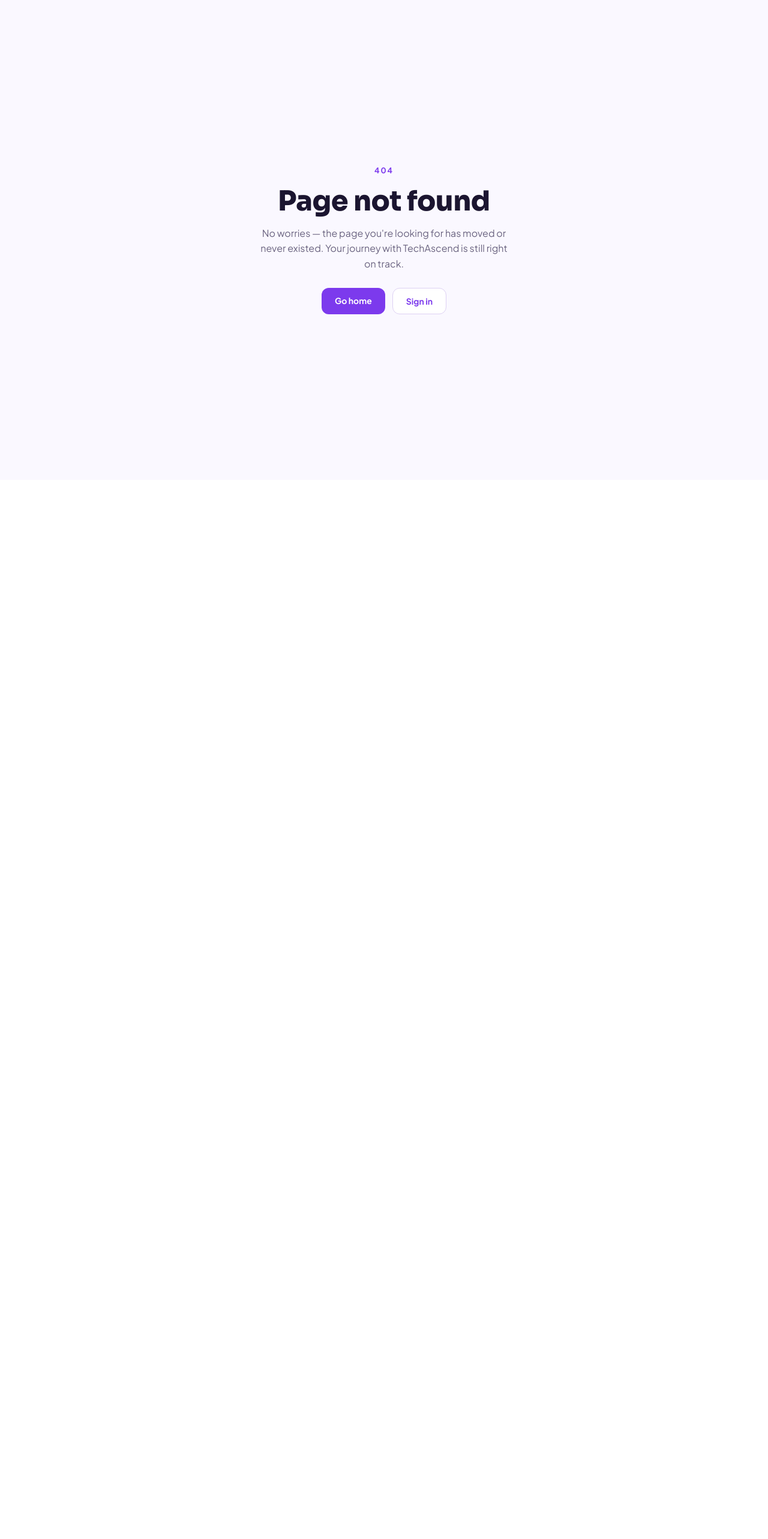
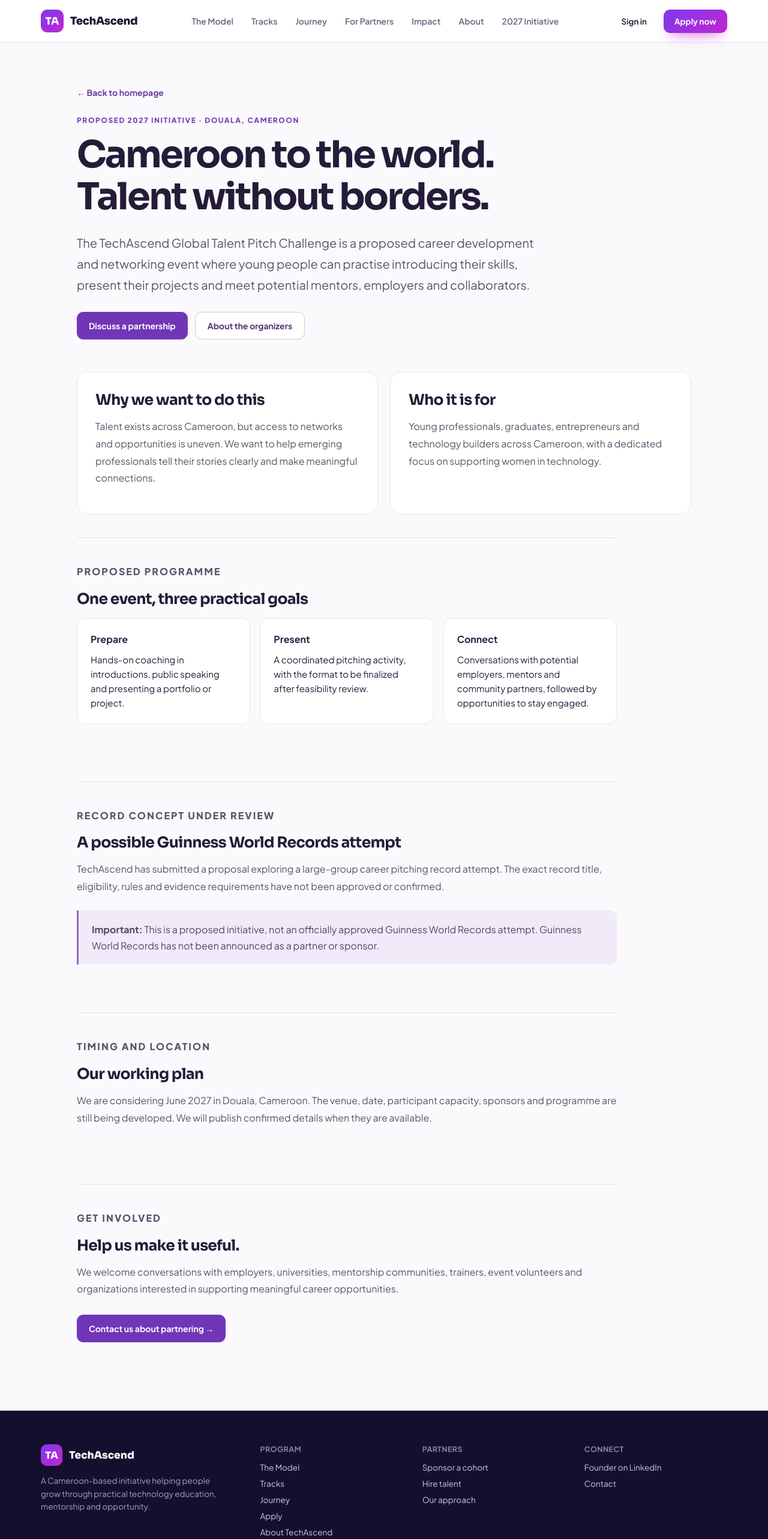
Before and after one commit to techascend-cohort-2/techascend-platform, a Next.js app: page /initiatives/global-talent-pitch-2027 in a window 1280 px wide. Before the commit this address had no page. Shown: the top 2566 px of the page at 60% size. Before the commit the page ends 800 px from the top, so only its background shows below. Built offline with nearby package versions, Linux system fonts and the light colour scheme.

Commit message:
add transparent organization and proposed talent challenge pages

```diff
--- /dev/null
+++ b/app/initiatives/global-talent-pitch-2027/page.tsx
@@ -0,0 +1,24 @@
+import type { Metadata } from "next";
+import Link from "next/link";
+import Nav from "@/components/Nav";
+import Footer from "@/components/Footer";
+import styles from "@/components/PublicPages.module.css";
+
+export const metadata: Metadata = {
+ title: "Global Talent Pitch Challenge 2027 | TechAscend",
+ description: "A proposed Cameroon-based career pitching and networking initiative designed to connect emerging talent with mentors and opportunity."
+};
+
+export default function TalentChallengePage() {
+ return <><Nav/><main className={styles.page}><div className={styles.shell}>
+   <Link className={styles.back} href="/">← Back to homepage</Link>
+   <div className={styles.hero}><p className={styles.eyebrow}>Proposed 2027 initiative · Douala, Cameroon</p><h1 className={styles.title}>Cameroon to the world.<br/>Talent without borders.</h1><p className={styles.lede}>The TechAscend Global Talent Pitch Challenge is a proposed career development and networking event where young people can practise introducing their skills, present their projects and meet potential mentors, employers and collaborators.</p>
+    <div className={styles.links}><Link className={styles.primary} href="/apply?role=partner">Discuss a partnership</Link><Link className={styles.secondary} href="/about">About the organizers</Link></div>
+   </div>
+   <div className={styles.grid}><article className={styles.card}><h2>Why we want to do this</h2><p>Talent exists across Cameroon, but access to networks and opportunities is uneven. We want to help emerging professionals tell their stories clearly and make meaningful connections.</p></article><article className={styles.card}><h2>Who it is for</h2><p>Young professionals, graduates, entrepreneurs and technology builders across Cameroon, with a dedicated focus on supporting women in technology.</p></article></div>
+   <section className={styles.section}><p className={styles.eyebrow}>Proposed programme</p><h2>One event, three practical goals</h2><ol className={styles.steps}><li><strong>Prepare</strong>Hands-on coaching in introductions, public speaking and presenting a portfolio or project.</li><li><strong>Present</strong>A coordinated pitching activity, with the format to be finalized after feasibility review.</li><li><strong>Connect</strong>Conversations with potential employers, mentors and community partners, followed by opportunities to stay engaged.</li></ol></section>
+   <section className={styles.section}><p className={styles.eyebrow}>Record concept under review</p><h2>A possible Guinness World Records attempt</h2><p>TechAscend has submitted a proposal exploring a large-group career pitching record attempt. The exact record title, eligibility, rules and evidence requirements have not been approved or confirmed.</p><div className={styles.note}><strong>Important:</strong> This is a proposed initiative, not an officially approved Guinness World Records attempt. Guinness World Records has not been announced as a partner or sponsor.</div></section>
+   <section className={styles.section}><p className={styles.eyebrow}>Timing and location</p><h2>Our working plan</h2><p>We are considering June 2027 in Douala, Cameroon. The venue, date, participant capacity, sponsors and programme are still being developed. We will publish confirmed details when they are available.</p></section>
+   <section className={styles.section}><p className={styles.eyebrow}>Get involved</p><h2>Help us make it useful.</h2><p>We welcome conversations with employers, universities, mentorship communities, trainers, event volunteers and organizations interested in supporting meaningful career opportunities.</p><div className={styles.links}><Link className={styles.primary} href="/apply?role=partner">Contact us about partnering →</Link></div></section>
+ </div></main><Footer/></>;
+}
```
